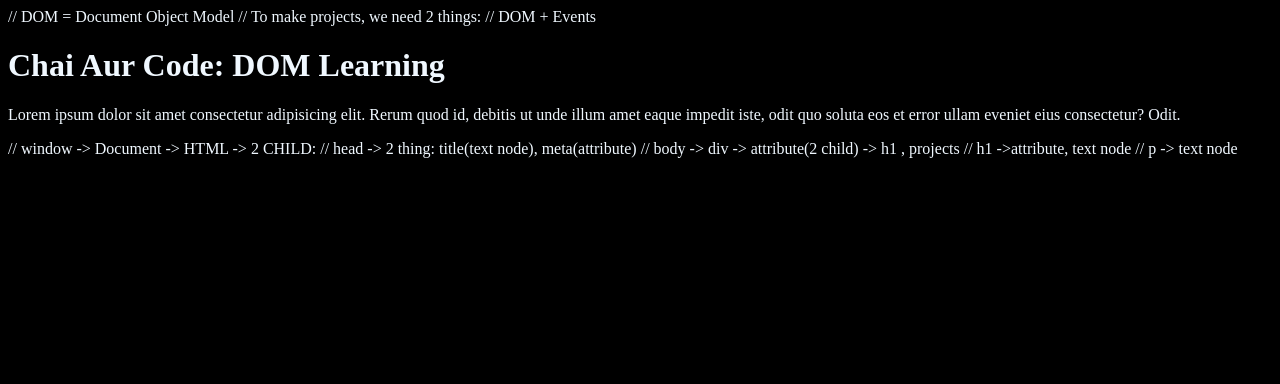
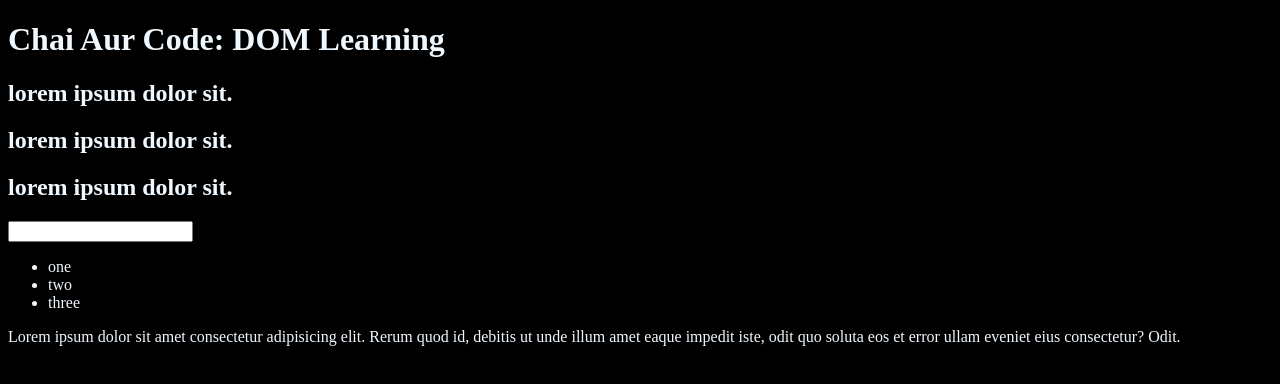
Before and after one commit to Kalpana-Nayak/JS-youtube, a plain HTML site: page DOM/dom.html in a window 1280 px wide. Drawn offline with Linux system fonts and the light colour scheme.

Commit message:
dom selector nodelist

```diff
--- a/DOM/dom.html
+++ b/DOM/dom.html
@@ -1,6 +1,12 @@
-// DOM = Document Object Model
+<!--// DOM = Document Object Model
 // To make projects, we need 2 things:
 // DOM + Events
+// window -> Document -> HTML -> 2 CHILD:
+// head -> 2 thing: title(text node), meta(attribute)
+// body -> div -> attribute(2 child) -> h1 , projects
+// h1 ->attribute, text node
+// p -> text node
+-->
 
 
 <!DOCTYPE html>
@@ -23,13 +29,19 @@
         <h1 id= "title" class = "heading">
             Chai Aur Code: DOM Learning
         </h1>
+        <h2>lorem ipsum dolor sit. </h2>
+        <h2>lorem ipsum dolor sit. </h2>
+        <h2>lorem ipsum dolor sit. </h2>
+
+        <input type = "password" name="" id="">
+
+        <ul>
+            <li>one</li>
+            <li>two</li>
+            <li>three</li>
+        </ul>
+
         <p>Lorem ipsum dolor sit amet consectetur adipisicing elit. Rerum quod id, debitis ut unde illum amet eaque impedit iste, odit quo soluta eos et error ullam eveniet eius consectetur? Odit.</p>
     </div>
 </body>
 </html>
-
-// window -> Document -> HTML -> 2 CHILD:
-// head -> 2 thing: title(text node), meta(attribute)
-// body -> div -> attribute(2 child) -> h1 , projects
-// h1 ->attribute, text node
-// p -> text node
```
